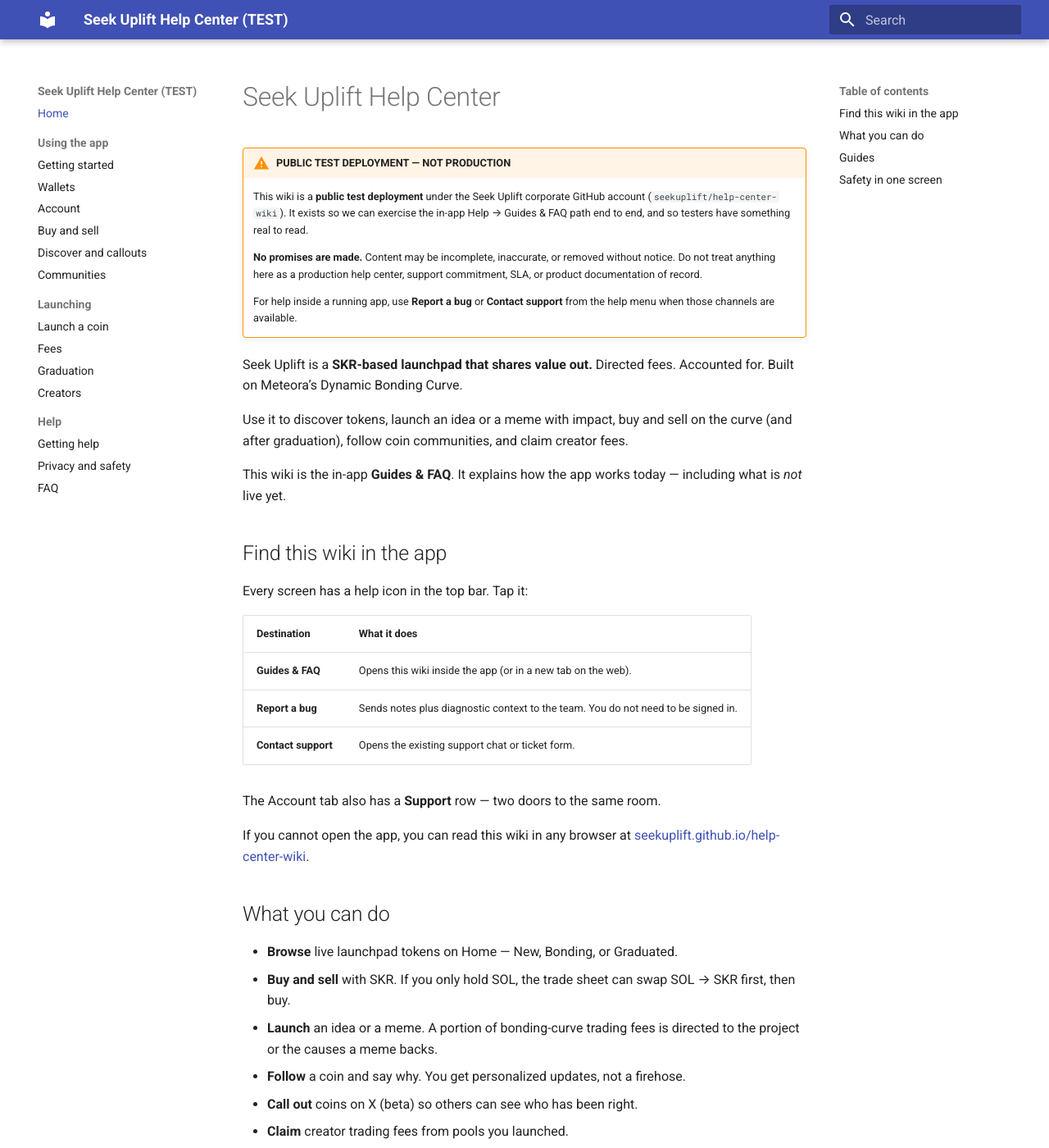
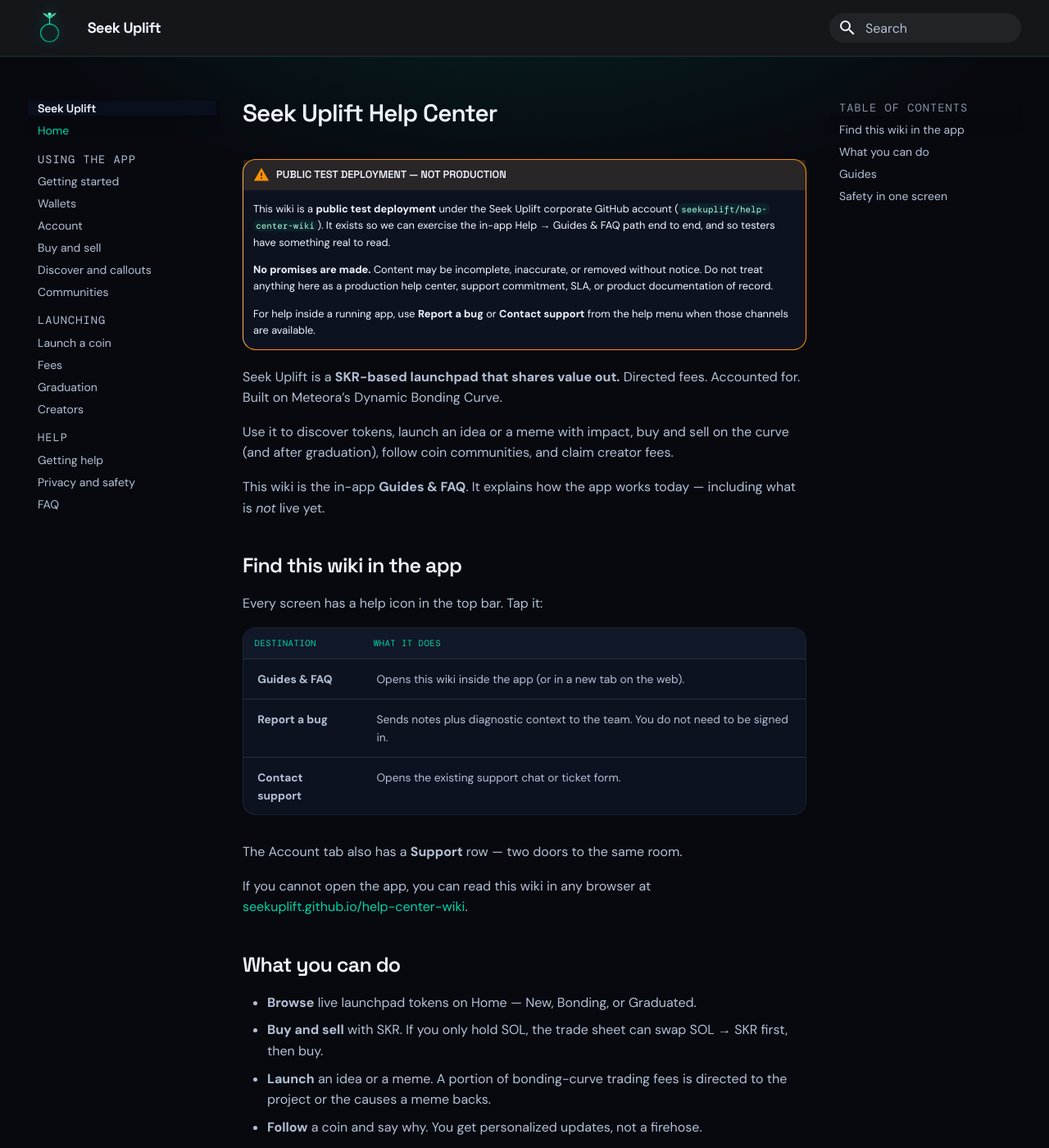
Before and after one commit to seekuplift/help-center-wiki, an MkDocs documentation site: the page built from docs/index.md, in a window 1280 px wide and 1400 px high. Shown: the whole window at 82% size. Built offline with MkDocs 1.6.1 and Material for MkDocs 9.7.7, drawn with Linux system fonts in a browser that asks for light colours; some web fonts are replaced; some of the changed text lies outside the part shown.

Commit message:
feat(wiki): SeekUplift brand layer on Material
Dark-navy canvas, sprout teal, Space Grotesk / DM Sans, and the Token
Sprout mark so the in-app help center matches the product. CSS-only —
no project JS, analytics, or cookie consent — and still no horizontal
page scroll at 360px.

```diff
--- /dev/null
+++ b/docs/stylesheets/extra.css
@@ -0,0 +1,427 @@
+/* SeekUplift brand layer over Material (slate).
+   Tokens from brand/SEEKUPLIFT_DESIGN_SYSTEM.md and the app palette
+   (navy800 #0a0f1e, teal #00d4aa, mint #a8ffe0, Space Grotesk / DM Sans).
+   No layout widths that would force horizontal page scroll at 360px. */
+
+:root,
+[data-md-color-scheme="slate"] {
+  color-scheme: dark;
+  --su-navy-900: #07090f;
+  --su-navy-800: #0a0f1e;
+  --su-navy-700: #0c1120;
+  --su-navy-600: #0d1221;
+  --su-navy-500: #111827;
+  --su-text: #f0f4ff;
+  --su-text-dim: #b4c0d4;
+  --su-muted: #8892a4;
+  --su-faint: #7c8aa0;
+  --su-teal: #00d4aa;
+  --su-teal-deep: #009f80;
+  --su-teal-dark: #006b56;
+  --su-mint: #a8ffe0;
+  --su-on-teal: #06231c;
+  --su-warn: #ffb454;
+  --su-line: rgba(255, 255, 255, 0.07);
+  --su-line-strong: rgba(255, 255, 255, 0.12);
+  --su-radius: 16px;
+  --su-radius-sm: 10px;
+  --su-display: "Space Grotesk", var(--md-text-font, "DM Sans"), ui-sans-serif, sans-serif;
+  --su-body: "DM Sans", var(--md-text-font), ui-sans-serif, sans-serif;
+  --su-mono: "DM Mono", var(--md-code-font), ui-monospace, monospace;
+
+  --md-hue: 222;
+  --md-default-fg-color: var(--su-text);
+  --md-default-fg-color--light: var(--su-text-dim);
+  --md-default-fg-color--lighter: var(--su-muted);
+  --md-default-fg-color--lightest: var(--su-line-strong);
+  --md-default-bg-color: var(--su-navy-900);
+  --md-default-bg-color--light: rgba(7, 9, 15, 0.54);
+  --md-default-bg-color--lighter: rgba(7, 9, 15, 0.26);
+  --md-default-bg-color--lightest: rgba(255, 255, 255, 0.06);
+  --md-primary-fg-color: var(--su-navy-800);
+  --md-primary-fg-color--light: var(--su-navy-600);
+  --md-primary-fg-color--dark: var(--su-navy-900);
+  --md-primary-bg-color: var(--su-text);
+  --md-primary-bg-color--light: var(--su-text-dim);
+  --md-accent-fg-color: var(--su-teal);
+  --md-accent-fg-color--transparent: rgba(0, 212, 170, 0.12);
+  --md-accent-bg-color: var(--su-on-teal);
+  --md-accent-bg-color--light: var(--su-on-teal);
+  --md-typeset-color: var(--su-text-dim);
+  --md-typeset-a-color: var(--su-teal);
+  --md-typeset-table-color: var(--su-line-strong);
+  --md-typeset-table-color--light: rgba(255, 255, 255, 0.035);
+  --md-typeset-mark-color: rgba(0, 212, 170, 0.28);
+  --md-code-fg-color: var(--su-mint);
+  --md-code-bg-color: var(--su-navy-600);
+  --md-code-hl-color: rgba(0, 212, 170, 0.18);
+  --md-code-hl-string-color: var(--su-teal);
+  --md-code-hl-keyword-color: var(--su-mint);
+  --md-code-hl-comment-color: var(--su-muted);
+  --md-admonition-fg-color: var(--su-text);
+  --md-admonition-bg-color: var(--su-navy-600);
+  --md-footer-bg-color: var(--su-navy-900);
+  --md-footer-bg-color--dark: var(--su-navy-900);
+  --md-shadow-z1: 0 1px 0 var(--su-line);
+  --md-shadow-z2: 0 8px 24px rgba(0, 0, 0, 0.35);
+  --md-shadow-z3: 0 16px 40px rgba(0, 0, 0, 0.45);
+}
+
+html {
+  scrollbar-color: rgba(136, 146, 164, 0.45) transparent;
+}
+
+body {
+  font-family: var(--su-body);
+  background: var(--su-navy-900);
+  color: var(--su-text);
+}
+
+::selection {
+  background: rgba(0, 212, 170, 0.28);
+  color: var(--su-text);
+}
+
+/* Dawn glow — brand radial, static (no motion in the WebView). */
+.md-main {
+  background:
+    radial-gradient(900px 420px at 50% -120px, rgba(0, 212, 170, 0.12), transparent 70%),
+    var(--su-navy-900);
+}
+
+/* Header matches app chrome, not a teal bar. */
+.md-header {
+  background: rgba(10, 15, 30, 0.94);
+  color: var(--su-text);
+  border-bottom: 1px solid var(--su-line);
+  box-shadow: 0 1px 0 rgba(0, 212, 170, 0.08);
+  backdrop-filter: blur(16px);
+}
+
+.md-header__topic,
+.md-header__title {
+  font-family: var(--su-display);
+  font-weight: 600;
+  letter-spacing: -0.03em;
+}
+
+.md-header__button.md-logo img,
+.md-nav__button.md-logo img {
+  height: 2.2rem;
+  width: auto;
+  filter: drop-shadow(0 0 8px rgba(0, 212, 170, 0.4));
+}
+
+.md-header__button.md-logo:hover img,
+.md-nav__button.md-logo:hover img {
+  filter: drop-shadow(0 0 12px rgba(168, 255, 224, 0.55));
+}
+
+.md-header__button {
+  color: var(--su-text);
+}
+
+/* Material hides the logo below the drawer breakpoint. The in-app
+   WebView is always that width — keep the Token Sprout in chrome. */
+@media screen and (max-width: 76.1875em) {
+  .md-header__inner {
+    display: flex;
+  }
+
+  .md-header__button[for="__drawer"] {
+    order: -1;
+  }
+
+  .md-header__button.md-logo {
+    display: inline-flex;
+  }
+
+  .md-header__button.md-logo img {
+    height: 1.85rem;
+  }
+}
+
+.md-search__form {
+  border-radius: 999px;
+}
+
+@media screen and (min-width: 60em) {
+  .md-search__form {
+    background: rgba(255, 255, 255, 0.06);
+  }
+
+  .md-search__form:hover,
+  .md-search__form:focus-within {
+    background: rgba(0, 212, 170, 0.12);
+  }
+}
+
+.md-search-result__meta,
+.md-search-result__title {
+  font-family: var(--su-display);
+}
+
+.md-search-result mark {
+  background: transparent;
+  color: var(--su-mint);
+  box-shadow: inset 0 -2px 0 var(--su-teal);
+}
+
+/* Drawer / sidebar */
+.md-sidebar {
+  background: transparent;
+}
+
+.md-nav--primary .md-nav__title {
+  background: var(--su-navy-800);
+  color: var(--su-text);
+  font-family: var(--su-display);
+  font-weight: 600;
+  letter-spacing: -0.02em;
+}
+
+.md-nav--primary .md-nav__title .md-logo img {
+  height: 2.6rem;
+}
+
+.md-nav__item--section > .md-nav__link {
+  font-family: var(--su-mono);
+  font-weight: 500;
+  font-size: 0.68rem;
+  letter-spacing: 0.08em;
+  text-transform: uppercase;
+  color: var(--su-muted);
+}
+
+.md-nav__link {
+  color: var(--su-text-dim);
+  border-radius: var(--su-radius-sm);
+}
+
+.md-nav__link:hover,
+.md-nav__link:focus {
+  color: var(--su-teal);
+}
+
+.md-nav__item .md-nav__link--active,
+.md-nav__link--active {
+  color: var(--su-teal);
+}
+
+.md-nav--secondary .md-nav__title {
+  font-family: var(--su-mono);
+  font-weight: 500;
+  font-size: 0.68rem;
+  letter-spacing: 0.08em;
+  text-transform: uppercase;
+  color: var(--su-muted);
+  background: transparent;
+}
+
+.md-nav__link--active:not(.md-nav__container) {
+  color: var(--su-teal);
+}
+
+.md-typeset {
+  font-family: var(--su-body);
+  font-weight: 400;
+  color: var(--su-text-dim);
+  overflow-wrap: break-word;
+}
+
+.md-typeset h1,
+.md-typeset h2,
+.md-typeset h3,
+.md-typeset h4 {
+  font-family: var(--su-display);
+  font-weight: 600;
+  letter-spacing: -0.03em;
+  color: var(--su-text);
+}
+
+.md-typeset h1 {
+  font-size: 1.85em;
+}
+
+.md-typeset a {
+  color: var(--su-teal);
+}
+
+.md-typeset a:hover {
+  color: var(--su-mint);
+}
+
+.md-typeset .headerlink {
+  color: rgba(0, 212, 170, 0.35);
+}
+
+.md-typeset hr {
+  border-color: var(--su-line);
+}
+
+.md-typeset blockquote {
+  border-left: 0.2rem solid var(--su-teal);
+  color: var(--su-text-dim);
+  background: rgba(0, 212, 170, 0.05);
+  border-radius: 0 var(--su-radius-sm) var(--su-radius-sm) 0;
+  padding: 0.6em 1em;
+}
+
+.md-typeset code,
+.md-typeset kbd,
+.md-typeset pre {
+  font-family: var(--su-mono);
+}
+
+.md-typeset code {
+  background: rgba(0, 212, 170, 0.08);
+  color: var(--su-mint);
+  border-radius: 6px;
+  word-break: break-word;
+}
+
+.md-typeset pre,
+.md-typeset pre > code {
+  background: var(--su-navy-600);
+  color: var(--su-text);
+  border-radius: var(--su-radius);
+  white-space: pre-wrap;
+  overflow-wrap: break-word;
+}
+
+.md-typeset table:not([class]) {
+  background: var(--su-navy-600);
+  border: 1px solid var(--su-line);
+  border-radius: var(--su-radius);
+  overflow: hidden;
+  font-size: 0.86em;
+}
+
+.md-typeset table:not([class]) th {
+  background: var(--su-navy-500);
+  color: var(--su-teal);
+  font-family: var(--su-mono);
+  font-weight: 500;
+  font-size: 0.78em;
+  letter-spacing: 0.04em;
+  text-transform: uppercase;
+  vertical-align: bottom;
+}
+
+.md-typeset table:not([class]) td {
+  color: var(--su-text-dim);
+}
+
+.md-typeset table:not([class]) tr:hover td {
+  background: rgba(0, 212, 170, 0.05);
+}
+
+.md-typeset .admonition,
+.md-typeset details {
+  border-radius: var(--su-radius);
+  border: 1px solid var(--su-line);
+  box-shadow: none;
+  background: var(--su-navy-600);
+}
+
+.md-typeset .admonition.warning,
+.md-typeset details.warning {
+  border-left-color: var(--su-warn);
+}
+
+.md-typeset .warning > .admonition-title,
+.md-typeset .warning > summary {
+  background: rgba(255, 180, 84, 0.12);
+}
+
+.md-typeset .admonition.note,
+.md-typeset details.note {
+  border-left-color: var(--su-teal);
+}
+
+.md-typeset .note > .admonition-title,
+.md-typeset .note > summary {
+  background: rgba(0, 212, 170, 0.1);
+}
+
+.md-typeset .admonition-title,
+.md-typeset summary {
+  font-family: var(--su-display);
+  font-weight: 600;
+  color: var(--su-text);
+}
+
+.md-typeset .tabbed-set {
+  border-radius: var(--su-radius);
+}
+
+.md-typeset .tabbed-labels > label {
+  font-family: var(--su-display);
+  color: var(--su-muted);
+}
+
+.md-typeset .tabbed-labels > label:hover,
+.md-typeset .tabbed-set > input:checked + label {
+  color: var(--su-teal);
+}
+
+.md-footer {
+  background: var(--su-navy-900);
+  color: var(--su-muted);
+  border-top: 1px solid var(--su-line);
+}
+
+.md-footer__inner {
+  padding-top: 0.8rem;
+}
+
+.md-footer__title,
+.md-footer__direction {
+  font-family: var(--su-display);
+}
+
+.md-footer__title {
+  color: var(--su-text);
+}
+
+.md-footer-meta {
+  background: var(--su-navy-900);
+}
+
+.md-copyright {
+  color: var(--su-faint);
+}
+
+.md-top {
+  background: var(--su-teal);
+  color: var(--su-on-teal);
+  border-radius: 999px;
+  box-shadow: 0 8px 24px rgba(0, 212, 170, 0.28);
+}
+
+.md-top:hover {
+  background: var(--su-mint);
+  color: var(--su-on-teal);
+}
+
+.md-typeset .md-button {
+  border-radius: 999px;
+  font-family: var(--su-display);
+  font-weight: 600;
+}
+
+.md-typeset .md-button--primary {
+  background: var(--su-teal);
+  border-color: var(--su-teal);
+  color: var(--su-on-teal);
+}
+
+.md-tooltip {
+  background: var(--su-navy-500);
+  color: var(--su-text);
+  border-radius: var(--su-radius-sm);
+}
+
+.md-overlay {
+  background: rgba(7, 9, 15, 0.72);
+}
--- a/mkdocs.yml
+++ b/mkdocs.yml
@@ -1,15 +1,16 @@
 # MkDocs configuration for the Seek Uplift help-center wiki.
 #
-# Stock Material theme — no custom theme, no project CSS, no project JS, no
-# overrides/ directory. Analytics and cookie-consent plugins are intentionally
-# OFF: the wiki is rendered inside the app's incognito WebView, where anything
-# that touches browser storage misbehaves.
+# Material theme plus a SeekUplift brand layer (dark navy, sprout teal,
+# Space Grotesk / DM Sans, Token Sprout logo). No project JavaScript.
+# Analytics and cookie-consent plugins stay OFF: the wiki is rendered
+# inside the app's incognito WebView, where anything that touches browser
+# storage misbehaves.
 #
 # Ticket HC-2 (redesign/launchpad-mobile-redesign/tickets-help-center.md).
 # Design spec: docs/superpowers/specs/2026-08-27-in-app-help-center-design.md
-#   section 2 "Wiki".
+#   section 2 "Wiki". Brand tokens: brand/SEEKUPLIFT_DESIGN_SYSTEM.md.
 
-site_name: Seek Uplift Help Center (TEST)
+site_name: Seek Uplift
 site_description: PUBLIC TEST help-center wiki for Seek Uplift — not production; no promises.
 # Public test Pages URL under the corp account. HC-3 consumes this as EXPO_PUBLIC_WIKI_URL.
 site_url: https://seekuplift.github.io/help-center-wiki/
@@ -20,6 +21,18 @@
 
 theme:
   name: material
+  logo: assets/logo.png
+  favicon: assets/favicon.png
+  custom_dir: overrides
+  font:
+    text: DM Sans
+    code: DM Mono
+  palette:
+    # Dark-first, matching the app. No light/dark toggle — a toggle would
+    # persist to localStorage, which is unreliable in the incognito WebView.
+    scheme: slate
+    primary: black
+    accent: teal
   features:
     - navigation.top
     - navigation.footer
@@ -27,8 +40,14 @@
     - search.suggest
     - search.highlight
     - toc.follow
-  # Stock palette — Material's default light/dark handling. No custom colors,
-  # no fonts, no overrides.
+
+extra_css:
+  - stylesheets/extra.css
+
+extra:
+  generator: false
+
+copyright: Seek Uplift — public test help center. No promises.
 
 # No `plugins:` key — accept MkDocs' default, which includes the built-in
 # `search` plugin. Search is client-side (lunr, generated at build time) and
--- /dev/null
+++ b/overrides/main.html
@@ -0,0 +1,9 @@
+{% extends "base.html" %}
+
+{% block extrahead %}
+{{ super() }}
+<meta name="theme-color" content="#07090f">
+<link rel="preconnect" href="https://fonts.googleapis.com">
+<link rel="preconnect" href="https://fonts.gstatic.com" crossorigin>
+<link href="https://fonts.googleapis.com/css2?family=Space+Grotesk:wght@500;600;700&display=swap" rel="stylesheet">
+{% endblock %}
```
Also changed, not shown: README.md (+19 -9 lines), docs/assets/favicon.png (added), docs/assets/logo.png (added).
